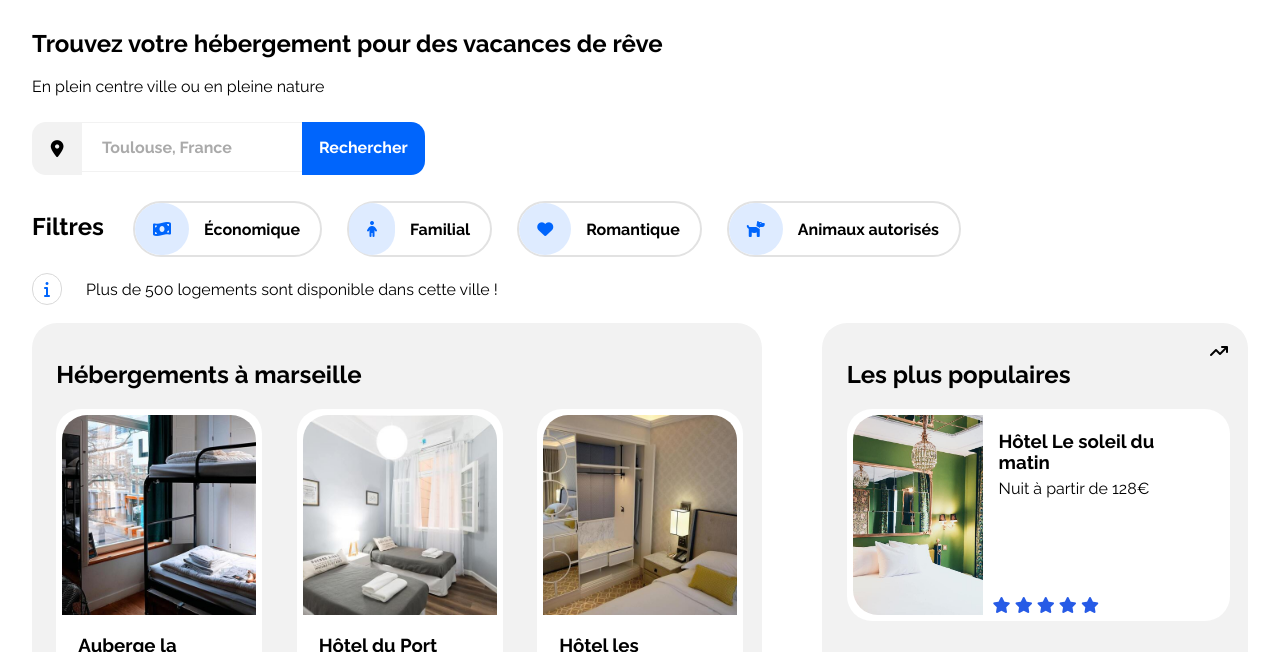
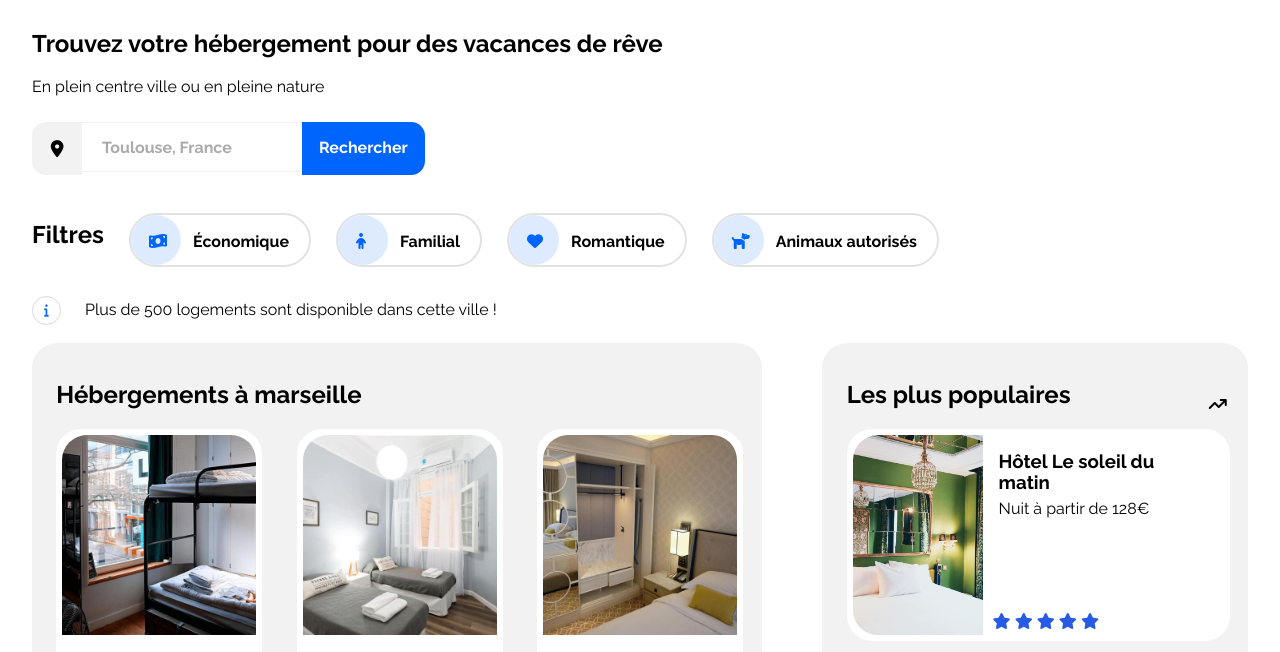
Before and after one commit to SwannDev/booki, a plain HTML site: page index.html in a window 1280 px wide. Shown: the part 104-756 px from the top of the page. Drawn offline with Linux system fonts and the light colour scheme.

Commit message:
Minor update
- Position of stars
- Size of different section
- Fixed problems with filters

and other small update

```diff
--- a/css/mobile.css
+++ b/css/mobile.css
@@ -83,6 +83,31 @@ header nav ul li:hover{
      flex-direction: column;
      align-items: flex-start;
  }
+
+
+ .filters h3 {
+    font-size: 24px;
+    display: inline;
+    height: 10px;
+    }
+
+    .filters ul {
+    margin-top: 0%;
+    display: inline-flex;
+    flex-direction: row;
+    flex-wrap: wrap;
+    padding: 0;
+    }
+
+    .filters ul li {
+
+    font-weight: 700;
+    border: solid 2px #e2e2e2;
+    padding: 0 20px 0 0;
+    margin-left: 0%;
+    margin-right: 1%;
+    border-radius: 200px;
+    }
 
 /* Plus de 500 logements */
 
--- a/css/style.css
+++ b/css/style.css
@@ -14,7 +14,6 @@
     body {
     font-family: Raleway;
     margin: 0;
-    font-size: auto;
     }
 
 /* --- HEADER ---*/
@@ -60,6 +59,7 @@ header nav ul li {
 header nav ul li:hover {
   border-color: var(--blue);
   color: blue;
+
   }
 
 
@@ -153,6 +153,16 @@ header nav ul li:hover {
 
     /* Taille et apparence  */
 
+    .filters{
+      margin-top: 1%;
+      margin-bottom: 1%;
+      display: flex;
+      justify-content: flex-start;
+      height: auto;
+      align-items: center;
+      flex-wrap: wrap;
+    }
+
   .filters h3 {
   font-size: 24px;
   display: inline;
@@ -193,15 +203,19 @@ header nav ul li:hover {
   background-color: #DEEBFF;
   color: #0065fc;
   padding: 18px;
-  border-radius: 200px;
-  margin-right: 15px;
+  border-radius: 50%;
+  height: 50px;
+  width: 50px;
+  margin-right: 12px;
+  justify-content: center;
  }
 
 
 /* FONTAWESOME  */
  .info .fas {
   color: #0065fc;
-  font-size: 16px;
+  font-size: 13px;
+  font-weight: bold;
   padding: 7px 11px 7px 11px;
   border: solid 1px #D9D9D9;
   border-radius: 2000px;
@@ -236,6 +250,7 @@ div.info{
     justify-content: space-between;
     padding-left: 2.5%;
     padding-right: 2.5%;
+    padding-bottom: 2%;
     }
 
     #housing section .container {
@@ -382,8 +397,8 @@ div.info{
 
     #housing .populaire .chart-icone {
     position: absolute;
-    top: 20px;
-    right: 20px;
+    top: 6%;
+    right: 5%;
     }
 
 /* Taille et apparence  */
@@ -427,6 +442,7 @@ div.info{
     display: flex;
     justify-content: space-between;
     flex-direction: column;
+    padding-bottom: 1%;
     }
 
 /* --- FIN HEBERGEMENTS LES PLUS POPULAIRES --- */
```
Also changed, not shown: index.html (indentation only).
